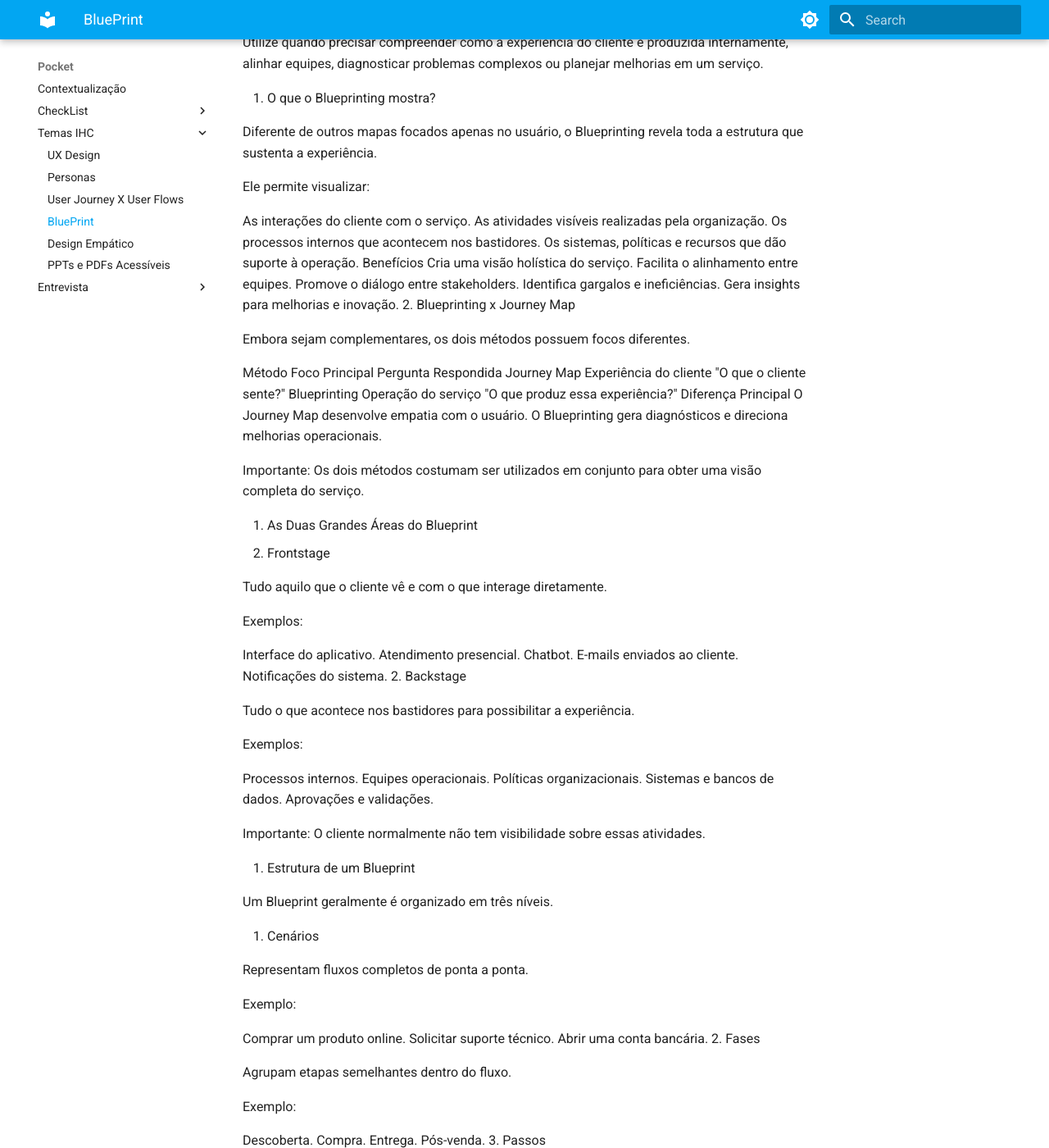
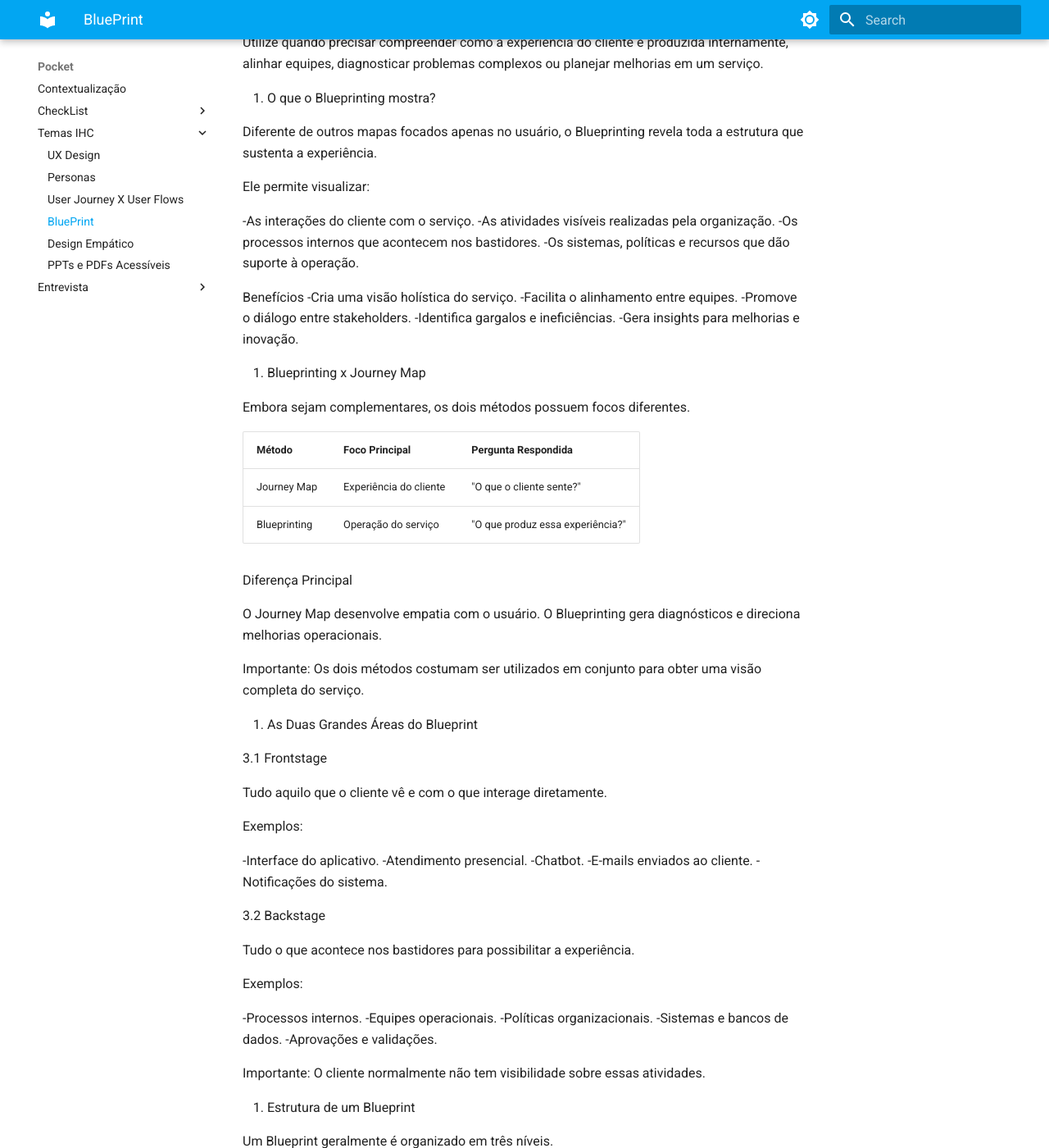
Before and after one commit to UnB-IHC/IHC-2026.1-Grupo02, an MkDocs documentation site: the page built from docs/TemasIHC/BluePrint.md, in a window 1280 px wide and 1400 px high, scrolled down 409 px. Shown: the whole window at 82% size. Built offline with MkDocs 1.6.1 and Material for MkDocs 9.7.7, drawn with Linux system fonts in a browser that asks for light colours; some of the changed text lies outside the part shown.

Commit message:
resumo 1.2

```diff
--- a/docs/TemasIHC/BluePrint.md
+++ b/docs/TemasIHC/BluePrint.md
@@ -14,52 +14,59 @@
 
 Ele permite visualizar:
 
-As interações do cliente com o serviço.
-As atividades visíveis realizadas pela organização.
-Os processos internos que acontecem nos bastidores.
-Os sistemas, políticas e recursos que dão suporte à operação.
+-As interações do cliente com o serviço.
+-As atividades visíveis realizadas pela organização.
+-Os processos internos que acontecem nos bastidores.
+-Os sistemas, políticas e recursos que dão suporte à operação.
+
 Benefícios
-Cria uma visão holística do serviço.
-Facilita o alinhamento entre equipes.
-Promove o diálogo entre stakeholders.
-Identifica gargalos e ineficiências.
-Gera insights para melhorias e inovação.
+-Cria uma visão holística do serviço.
+-Facilita o alinhamento entre equipes.
+-Promove o diálogo entre stakeholders.
+-Identifica gargalos e ineficiências.
+-Gera insights para melhorias e inovação.
+
 2. Blueprinting x Journey Map
 
 Embora sejam complementares, os dois métodos possuem focos diferentes.
 
-Método	Foco Principal	Pergunta Respondida
-Journey Map	Experiência do cliente	"O que o cliente sente?"
-Blueprinting	Operação do serviço	"O que produz essa experiência?"
+| Método       | Foco Principal         | Pergunta Respondida              |
+| ------------ | ---------------------- | -------------------------------- |
+| Journey Map  | Experiência do cliente | "O que o cliente sente?"         |
+| Blueprinting | Operação do serviço    | "O que produz essa experiência?" |
+
 Diferença Principal
+
 O Journey Map desenvolve empatia com o usuário.
 O Blueprinting gera diagnósticos e direciona melhorias operacionais.
 
 Importante: Os dois métodos costumam ser utilizados em conjunto para obter uma visão completa do serviço.
 
 3. As Duas Grandes Áreas do Blueprint
-1. Frontstage
+
+3.1 Frontstage
 
 Tudo aquilo que o cliente vê e com o que interage diretamente.
 
 Exemplos:
 
-Interface do aplicativo.
-Atendimento presencial.
-Chatbot.
-E-mails enviados ao cliente.
-Notificações do sistema.
-2. Backstage
+-Interface do aplicativo.
+-Atendimento presencial.
+-Chatbot.
+-E-mails enviados ao cliente.
+-Notificações do sistema.
+
+3.2 Backstage
 
 Tudo o que acontece nos bastidores para possibilitar a experiência.
 
 Exemplos:
 
-Processos internos.
-Equipes operacionais.
-Políticas organizacionais.
-Sistemas e bancos de dados.
-Aprovações e validações.
+-Processos internos.
+-Equipes operacionais.
+-Políticas organizacionais.
+-Sistemas e bancos de dados.
+-Aprovações e validações.
 
 Importante: O cliente normalmente não tem visibilidade sobre essas atividades.
 
@@ -104,35 +114,38 @@
 
 Definir:
 
-Objetivo do estudo.
-Escopo do serviço.
-Cenário a ser analisado.
-Participantes envolvidos.
+-Objetivo do estudo.
+-Escopo do serviço.
+-Cenário a ser analisado.
+-Participantes envolvidos.
+
 Etapa 2: Workshops Colaborativos
 
 Reunir stakeholders para mapear:
 
-Ações do cliente.
-Interações visíveis.
-Processos internos.
-Sistemas de suporte.
+-Ações do cliente.
+-Interações visíveis.
+-Processos internos.
+-Sistemas de suporte.
+
 Etapa 3: Definição das Camadas
 
 Organizar as informações em níveis que representem:
 
-Cliente.
-Frontstage.
-Backstage.
-Sistemas e suporte.
+-Cliente.
+-Frontstage.
+-Backstage.
+-Sistemas e suporte.
+
 Etapa 4: Síntese dos Resultados
 
 Transformar os aprendizados em:
 
-Diagnósticos.
-Oportunidades de melhoria.
-Prioridades de ação.
-Planos de evolução do serviço.
-Erro Comum
+-Diagnósticos.
+-Oportunidades de melhoria.
+-Prioridades de ação.
+-Planos de evolução do serviço.
+-Erro Comum
 
 Não utilizar pessoas de diferentes áreas na construção do Blueprint.
 
@@ -142,7 +155,7 @@
 
 Ao final do processo, o Blueprint fornece uma representação visual completa do serviço, permitindo entender:
 
-Como a experiência é construída.
-Onde existem gargalos operacionais.
-Quais processos precisam ser melhorados.
-Como alinhar melhor equipes, sistemas e recursos para entregar valor ao cliente.
+-Como a experiência é construída.
+-Onde existem gargalos operacionais.
+-Quais processos precisam ser melhorados.
+-Como alinhar melhor equipes, sistemas e recursos para entregar valor ao cliente.
```
Also changed, not shown: other parts of docs/TemasIHC/BluePrint.md (+17 -14 lines).
